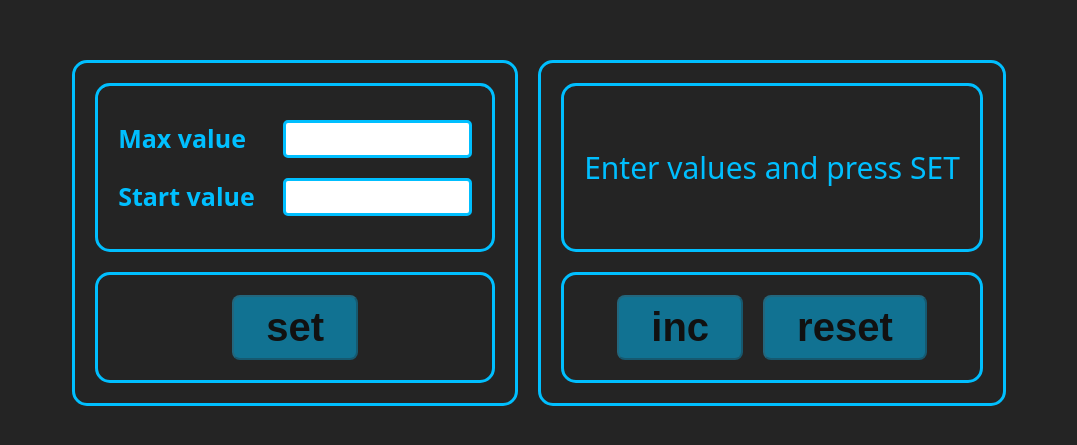
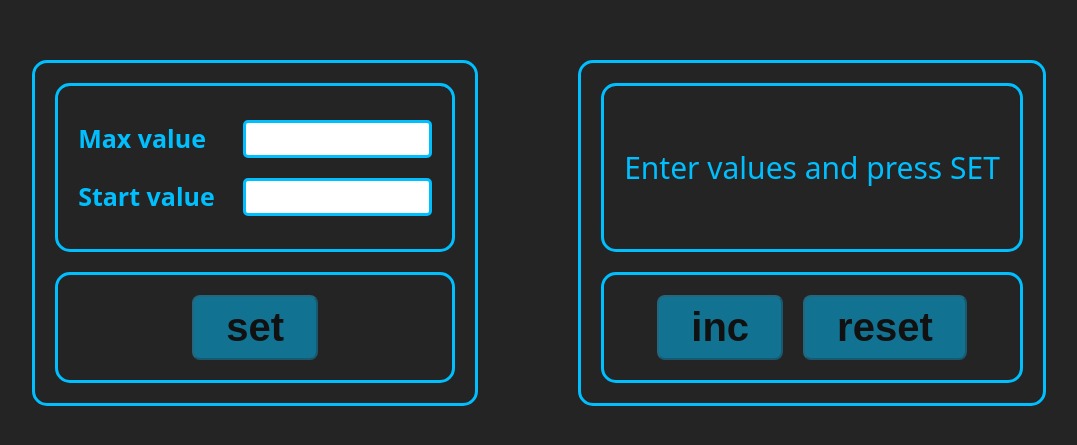
Before and after one commit to sergey-mikhovich/counter, a React (Vite) app: page / in a window 1280 px wide. Shown: the part 167-612 px from the top of the page, without its empty margins (101-1178 px from the left). Built offline with nearby package versions, Linux system fonts and the light colour scheme.

Commit message:
change main gap

```diff
--- a/src/App.css
+++ b/src/App.css
@@ -9,7 +9,7 @@
   display: flex;
   justify-content: center;
   align-content: center;
-  gap: 20px;
+  gap: 100px;
 }
 
 .counter {
```
